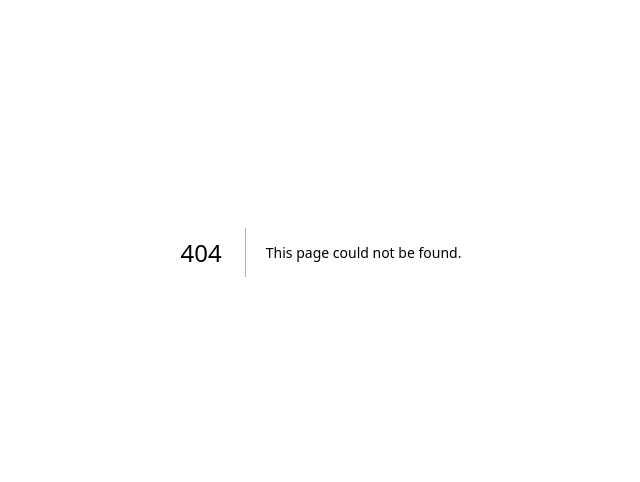
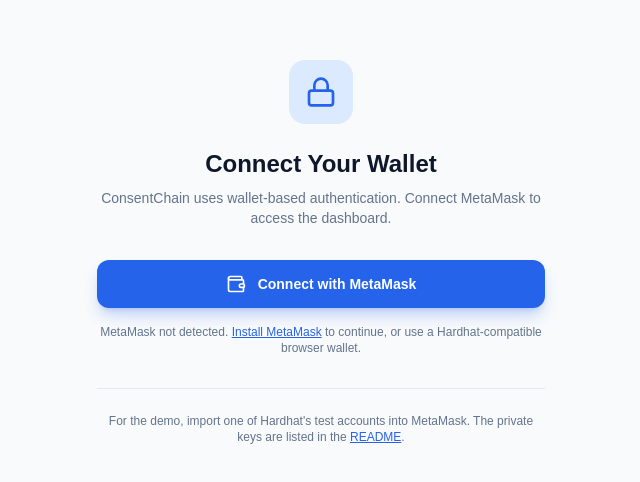
Before and after one commit to tony-eneh/edgeconsent, a Next.js app in the folder frontend/: page /dashboard in a window 1280 px wide. Before the commit this address had no page. Shown: the part 148-630 px from the top of the page, without its empty margins (319-959 px from the left). Built offline with nearby package versions, Linux system fonts and the light colour scheme; no server answers.

Commit message:
feat: add auth-gated dashboard layout and overview

```diff
--- /dev/null
+++ b/frontend/src/app/dashboard/layout.tsx
@@ -0,0 +1,103 @@
+"use client";
+
+import { WalletProvider, useWallet } from "@/lib/wallet";
+import { Sidebar } from "@/components/Sidebar";
+import { Lock, Wallet, AlertTriangle, Loader2 } from "lucide-react";
+
+function AuthGate({ children }: { children: React.ReactNode }) {
+  const { address, label, connecting, error, connect, disconnect, hasProvider } =
+    useWallet();
+
+  // Connected → show dashboard
+  if (address) {
+    return (
+      <div className="flex min-h-screen">
+        <Sidebar
+          walletAddress={address}
+          walletLabel={label}
+          onDisconnect={disconnect}
+        />
+        <main className="flex-1 ml-64 p-8">{children}</main>
+      </div>
+    );
+  }
+
+  // Not connected → connect prompt
+  return (
+    <div className="min-h-screen bg-background flex items-center justify-center px-6">
+      <div className="max-w-md w-full text-center">
+        <div className="w-16 h-16 bg-primary-light rounded-2xl flex items-center justify-center mx-auto mb-6">
+          <Lock className="w-8 h-8 text-primary" />
+        </div>
+        <h1 className="text-2xl font-bold mb-2">Connect Your Wallet</h1>
+        <p className="text-sm text-muted mb-8">
+          ConsentChain uses wallet-based authentication. Connect MetaMask to
+          access the dashboard.
+        </p>
+
+        {error && (
+          <div className="bg-danger-light border border-danger/20 rounded-lg p-3 mb-6 flex items-center gap-2 text-sm text-danger">
+            <AlertTriangle className="w-4 h-4 shrink-0" />
+            {error}
+          </div>
+        )}
+
+        <button
+          onClick={connect}
+          disabled={connecting}
+          className="w-full flex items-center justify-center gap-3 bg-primary text-white px-6 py-3.5 rounded-xl text-sm font-semibold hover:bg-primary/90 transition-colors disabled:opacity-50 shadow-lg shadow-primary/25"
+        >
+          {connecting ? (
+            <Loader2 className="w-5 h-5 animate-spin" />
+          ) : (
+            <Wallet className="w-5 h-5" />
+          )}
+          {connecting ? "Connecting..." : "Connect with MetaMask"}
+        </button>
+
+        {!hasProvider && (
+          <p className="text-xs text-muted mt-4">
+            MetaMask not detected.{" "}
+            <a
+              href="https://metamask.io/download/"
+              target="_blank"
+              rel="noopener noreferrer"
+              className="text-primary underline"
+            >
+              Install MetaMask
+            </a>{" "}
+            to continue, or use a Hardhat-compatible browser wallet.
+          </p>
+        )}
+
+        <div className="mt-8 pt-6 border-t border-border">
+          <p className="text-xs text-muted">
+            For the demo, import one of Hardhat&apos;s test accounts into MetaMask.
+            The private keys are listed in the{" "}
+            <a
+              href="https://github.com/tony-eneh/consentchain#readme"
+              target="_blank"
+              rel="noopener noreferrer"
+              className="text-primary underline"
+            >
+              README
+            </a>
+            .
+          </p>
+        </div>
+      </div>
+    </div>
+  );
+}
+
+export default function DashboardLayout({
+  children,
+}: {
+  children: React.ReactNode;
+}) {
+  return (
+    <WalletProvider>
+      <AuthGate>{children}</AuthGate>
+    </WalletProvider>
+  );
+}
--- /dev/null
+++ b/frontend/src/app/dashboard/page.tsx
@@ -0,0 +1,126 @@
+"use client";
+
+import { useEffect, useState } from "react";
+import Link from "next/link";
+import { Card, StatCard } from "@/components/ui";
+import {
+  getHealth,
+  getAuditStats,
+  type AuditStats,
+  type HealthResponse,
+} from "@/lib/api";
+import { useWallet } from "@/lib/wallet";
+import {
+  AlertTriangle,
+  ShieldCheck,
+  KeyRound,
+  BarChart3,
+  Server,
+  Wifi,
+} from "lucide-react";
+
+export default function DashboardOverview() {
+  const { address, label } = useWallet();
+  const [health, setHealth] = useState<HealthResponse | null>(null);
+  const [stats, setStats] = useState<AuditStats | null>(null);
+  const [error, setError] = useState("");
+
+  useEffect(() => {
+    Promise.all([getHealth(), getAuditStats()])
+      .then(([h, s]) => {
+        setHealth(h);
+        setStats(s);
+      })
+      .catch((e) => setError(e.message));
+  }, []);
+
+  return (
+    <div className="max-w-5xl">
+      <h1 className="text-2xl font-bold mb-1">Dashboard</h1>
+      <p className="text-muted text-sm mb-8">
+        Welcome, <span className="font-mono text-xs">{label || address}</span>
+      </p>
+
+      {error && (
+        <Card className="mb-6 border-danger/30 bg-danger-light">
+          <div className="flex items-center gap-2 text-danger text-sm">
+            <AlertTriangle className="w-4 h-4" />
+            Cannot connect to gateway: {error}
+          </div>
+          <p className="text-xs text-muted mt-1">
+            Make sure Hardhat node and PEG Gateway are running.
+          </p>
+        </Card>
+      )}
+
+      {/* Stats grid */}
+      {stats && (
+        <div className="grid grid-cols-1 sm:grid-cols-2 lg:grid-cols-4 gap-4 mb-8">
+          <StatCard label="Total Checks" value={stats.totalChecks} color="primary" />
+          <StatCard label="Allowed" value={stats.allowedChecks} color="success" />
+          <StatCard label="Denied" value={stats.deniedChecks} color="danger" />
+          <StatCard label="Deny Rate" value={stats.denyRate} color="warning" />
+        </div>
+      )}
+
+      {/* System info */}
+      {health && (
+        <Card>
+          <div className="flex items-center gap-2 mb-4">
+            <Server className="w-5 h-5 text-muted" />
+            <h2 className="text-lg font-semibold">System Status</h2>
+          </div>
+          <div className="grid grid-cols-1 sm:grid-cols-2 gap-4">
+            <div>
+              <p className="text-xs text-muted">Gateway Status</p>
+              <div className="flex items-center gap-1.5 text-sm font-medium text-success">
+                <Wifi className="w-3 h-3" /> Online
+              </div>
+            </div>
+            <div>
+              <p className="text-xs text-muted">Mode</p>
+              <p className="text-sm font-medium">{health.mode}</p>
+            </div>
+            {Object.entries(health.contracts).map(([name, addr]) => (
+              <div key={name}>
+                <p className="text-xs text-muted">{name}</p>
+                <p className="text-xs font-mono text-foreground/70">{addr}</p>
+              </div>
+            ))}
+          </div>
+        </Card>
+      )}
+
+      {/* Quick actions */}
+      <div className="grid grid-cols-1 sm:grid-cols-3 gap-4 mt-6">
+        <Link href="/dashboard/patient/consent">
+          <Card className="hover:border-primary/50 transition-colors cursor-pointer">
+            <div className="flex items-center gap-2 text-lg mb-1">
+              <ShieldCheck className="w-5 h-5 text-success" />
+              <span className="font-medium">Manage Consent</span>
+            </div>
+            <p className="text-xs text-muted">Create & revoke consent rules</p>
+          </Card>
+        </Link>
+        <Link href="/dashboard/processor/access">
+          <Card className="hover:border-primary/50 transition-colors cursor-pointer">
+            <div className="flex items-center gap-2 text-lg mb-1">
+              <KeyRound className="w-5 h-5 text-primary" />
+              <span className="font-medium">Request Access</span>
+            </div>
+            <p className="text-xs text-muted">Check consent & get capability tokens</p>
+          </Card>
+        </Link>
+        <Link href="/dashboard/audit">
+          <Card className="hover:border-primary/50 transition-colors cursor-pointer">
+            <div className="flex items-center gap-2 text-lg mb-1">
+              <BarChart3 className="w-5 h-5 text-warning" />
+              <span className="font-medium">Audit Trail</span>
+            </div>
+            <p className="text-xs text-muted">View on-chain statistics</p>
+          </Card>
+        </Link>
+      </div>
+    </div>
+  );
+}
```
